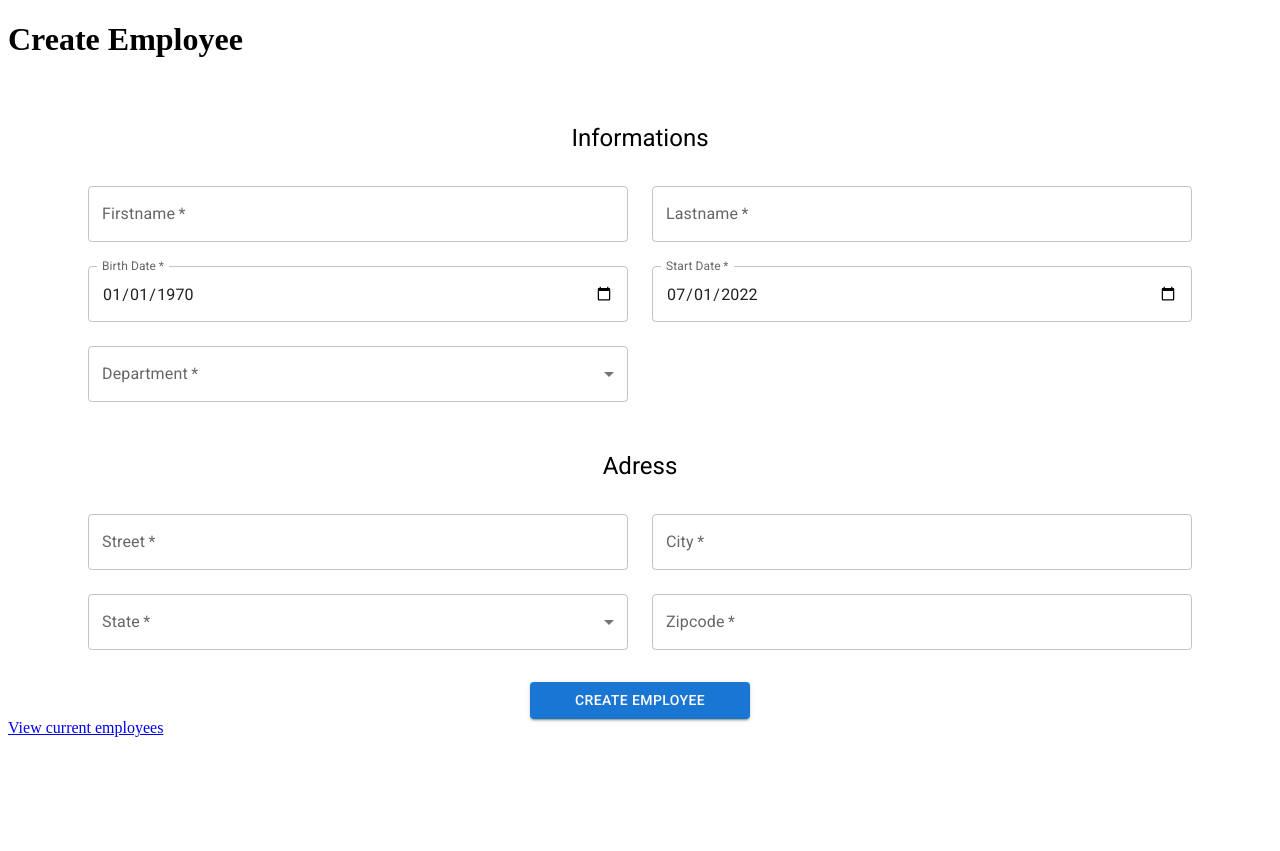
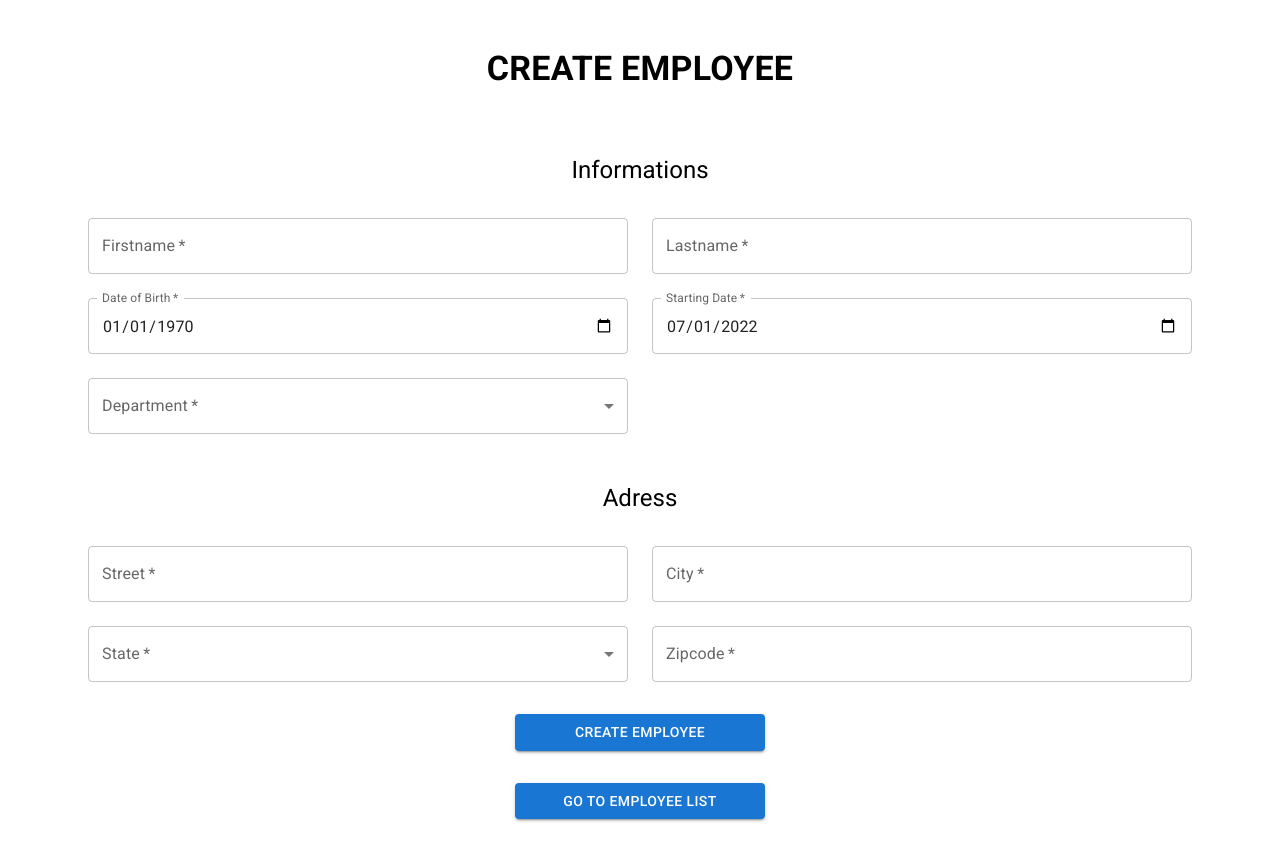
Before and after one commit to ThomasCastroH/ThomasCastro_14_27062022, a React (Create React App) app in the folder hrnet/: page / in a window 1280 px wide. Before the commit the page ends 800 px from the top, so only its background shows below. Built offline with nearby package versions, Linux system fonts and the light colour scheme.

Commit message:
NavigateButton component added, code changed accordingly

```diff
--- a/hrnet/src/App.css
+++ b/hrnet/src/App.css
@@ -36,3 +36,10 @@
     transform: rotate(360deg);
   }
 }
+
+.link {
+  float: none;
+  position: absolute;
+  left: 50%;
+  transform: translate(-50%, 100%);
+}
--- a/hrnet/src/App.js
+++ b/hrnet/src/App.js
@@ -3,6 +3,7 @@ import { BrowserRouter as Router, Routes, Route } from 'react-router-dom';
 import CreateEmployee from './pages/CreateEmployee';
 import EmployeeList from './pages/EmployeeList';
 import Error from './pages/Error';
+import './App.css';
 
 function App() {
   return (
--- a/hrnet/src/components/Form.jsx
+++ b/hrnet/src/components/Form.jsx
@@ -32,7 +32,7 @@ function Form() {
     };
 
     let today = new Date();
-    let date = today.getFullYear() + '-' + '0'+(today.getMonth() + 1) + '-' + '0'+today.getDate();
+    let date = today.getFullYear() + '-0'+(today.getMonth() + 1) + '-0'+today.getDate();
 
     return (
         <Box
@@ -56,10 +56,10 @@ function Form() {
                     <TextField fullWidth id="lastname" name="lastname" label="Lastname" onChange={handleChange} required />
                 </Grid>
                 <Grid item xs={12} sm={6}>
-                    <TextField fullWidth type="date" id="birthDate" name="birthDate" label="Birth Date" onChange={handleChange} required value={user.birthDate || "1970-01-01"} />
+                    <TextField fullWidth type="date" id="birthDate" name="birthDate" label="Date of Birth" onChange={handleChange} required value={user.birthDate || "1970-01-01"} />
                 </Grid>
                 <Grid item xs={12} sm={6}>
-                    <TextField fullWidth type="date" id="startDate" name="startDate" label="Start Date" onChange={handleChange} required value={user.startDate || date} />
+                    <TextField fullWidth type="date" id="startDate" name="startDate" label="Starting Date" onChange={handleChange} required value={user.startDate || date} />
                 </Grid>
                 <Grid item xs={12} sm={6}>
                     <TextField fullWidth select id="department" name="department" label="Department" onChange={handleChange} required value={user.department || ""} sx={{textAlign: "left"}} >
@@ -78,7 +78,7 @@ function Form() {
                 sx={{ marginTop: "0.5rem" }}
             >
                 <Grid item xs={12} sm={6}>
-                    <TextField fullWidth id="street" name="street" label="Street" onChange={handleChange} required />
+                    <TextField fullWidth id="street" name="street" label="Street" onChange={handleChange} required/>
                 </Grid>
                 <Grid item xs={12} sm={6}>
                     <TextField fullWidth id="city" name="city" label="City" onChange={handleChange} required />
@@ -99,7 +99,7 @@ function Form() {
                 type="submit"
                 variant="contained"
                 color="primary"
-                sx={{ marginTop: "2rem", width: "20%" }}
+                sx={{ marginTop: "2rem", width: "250px" }}
             >
                 Create Employee
             </Button>
--- /dev/null
+++ b/hrnet/src/components/NavigateButton.jsx
@@ -0,0 +1,28 @@
+import Button from "@mui/material/Button";
+import { useNavigate } from "react-router-dom";
+
+function NavigateButton(props) {
+
+    let url = props.url;
+    let text = props.text;
+
+    console.log(url);
+
+    let navigate = useNavigate();
+
+    return (
+        <Button
+            variant="contained"
+            color="primary"
+            onClick={() => {
+                console.log('clicked');
+                navigate(url);
+            }}
+            sx={{ margin: "2rem auto", display: "block", width: "250px" }}
+        >
+            {text}
+        </Button>
+    )
+}
+
+export default NavigateButton;
--- a/hrnet/src/pages/CreateEmployee.jsx
+++ b/hrnet/src/pages/CreateEmployee.jsx
@@ -1,13 +1,16 @@
 import Form from "../components/Form";
-import { Link } from "react-router-dom";
+import Typography from "@mui/material/Typography";
+import NavigateButton from "../components/NavigateButton";
+
+
 
 function CreateEmployee() {
 
     return (
         <div>
-            <h1>Create Employee</h1>
+            <Typography variant="h4" sx={{ marginTop: "3rem", textAlign: "center", fontWeight: "bold" }}>CREATE EMPLOYEE</Typography>
             <Form />
-            <Link to="/employee-list">View current employees</Link>
+            <NavigateButton url="/employee-list" text="Go to employee list" />
         </div>
     )
 }
--- a/hrnet/src/pages/EmployeeList.jsx
+++ b/hrnet/src/pages/EmployeeList.jsx
@@ -1,16 +1,17 @@
 import React from 'react';
 import DisplayEmployee from '../components/DisplayEmployee';
-import { Link } from 'react-router-dom';
+import Typography from '@mui/material/Typography';
+import NavigateButton from '../components/NavigateButton';
+
 
 function EmployeeList() {
 
     return (
 
         <div>
-            <h1>Employee List</h1>
+            <Typography variant="h4" sx={{ margin: "3rem 0", textAlign: "center" }}>Employees List</Typography>
             <DisplayEmployee />
-            <br></br>
-            <Link to="/">Back to create Employee</Link>
+            <NavigateButton url="/" text="Go to create employee" />
         </div>
     )
 }
```
